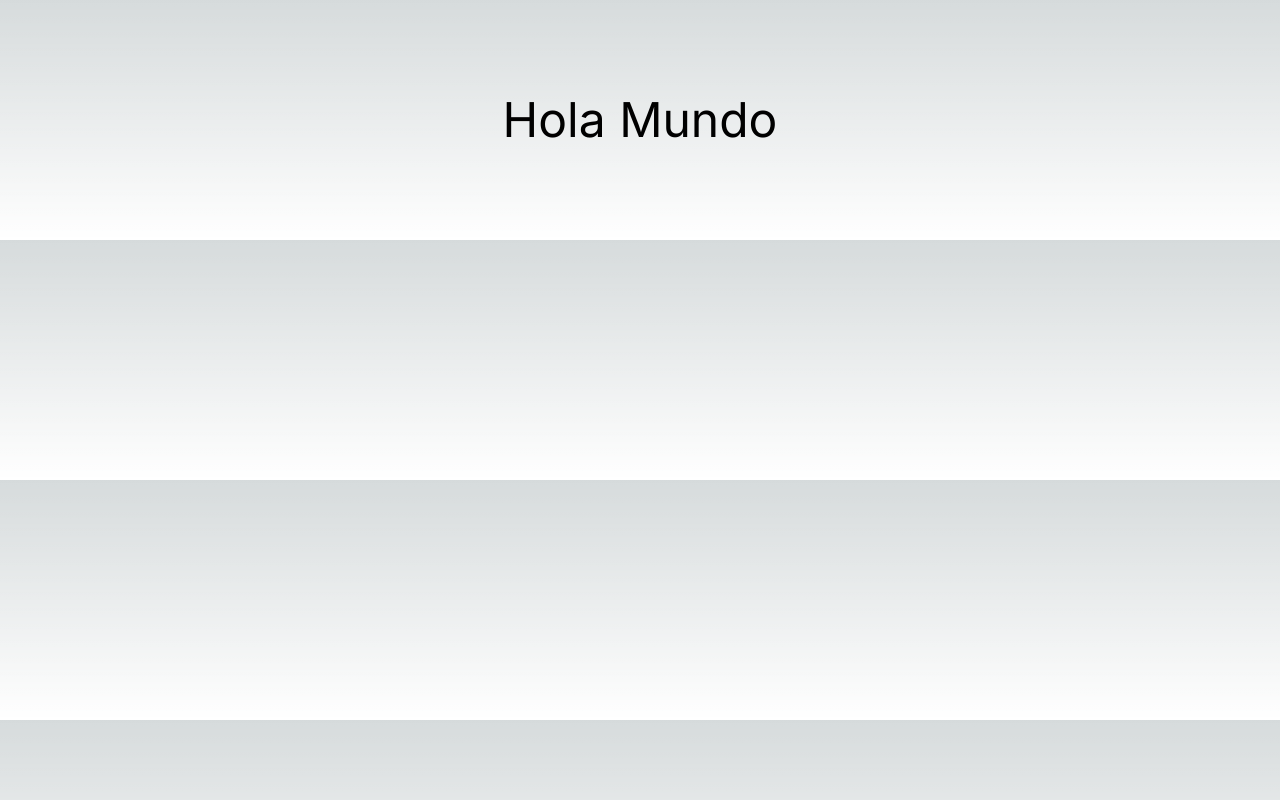
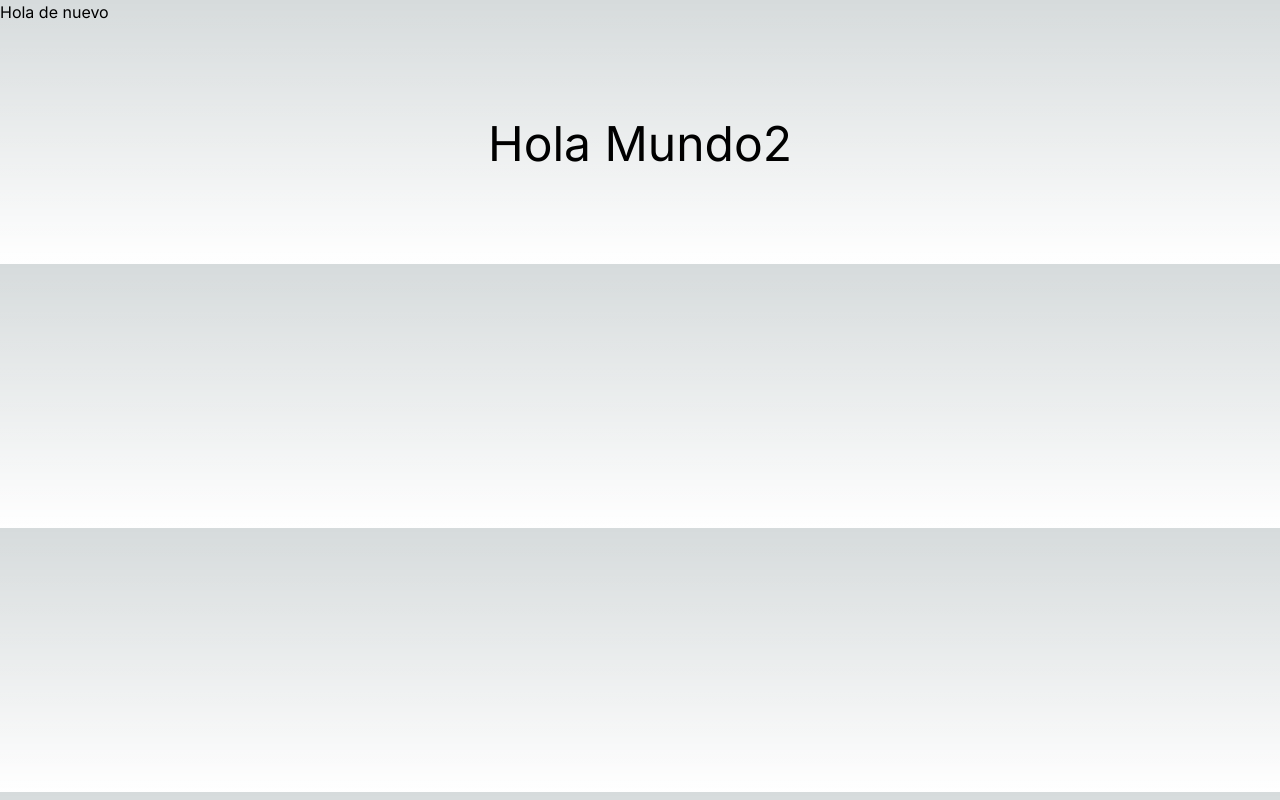
Before and after one commit to Cristaldo-Fiorela/NextJs-Udemy, a Next.js app in the folder 01-intro-next/: page / in a window 1280 px wide. Built offline with nearby package versions, Linux system fonts and the light colour scheme.

Commit message:
creando paginas nuevas

```diff
--- /dev/null
+++ b/01-intro-next/app/about/page.tsx
@@ -0,0 +1,8 @@
+
+export default function AboutPage() {
+  return (
+    <>
+      <span className="text-7xl">About page</span>
+    </>
+  )
+}
--- /dev/null
+++ b/01-intro-next/app/contact/page.tsx
@@ -0,0 +1,8 @@
+
+export default function ContactPage() {
+  return (
+    <>
+      <span className="text-7xl">Contact page</span>
+    </>
+  )
+}
--- a/01-intro-next/app/layout.tsx
+++ b/01-intro-next/app/layout.tsx
@@ -16,7 +16,10 @@ export default function RootLayout({
 }>) {
   return (
     <html lang="en">
-      <body className={inter.className}>{children}</body>
+      <body className={inter.className}>
+        <h2>Hola de nuevo</h2>
+        {children}
+      </body>
     </html>
   );
 }
--- a/01-intro-next/app/page.tsx
+++ b/01-intro-next/app/page.tsx
@@ -2,7 +2,10 @@
 export default function Home() {
   return (
     <main className="flex flex-col items-center p-24">
-      <span className="text-5xl">Hola Mundo</span>
+      <span className="text-5xl">
+        Hola Mundo
+        { 1 + 1 }
+      </span>
     </main>
   );
 }
--- /dev/null
+++ b/01-intro-next/app/pricing/page.tsx
@@ -0,0 +1,8 @@
+
+export default function PricingPage() {
+  return (
+    <>
+      <span className="text-7xl">Pricing page</span>
+    </>
+  )
+}
```
